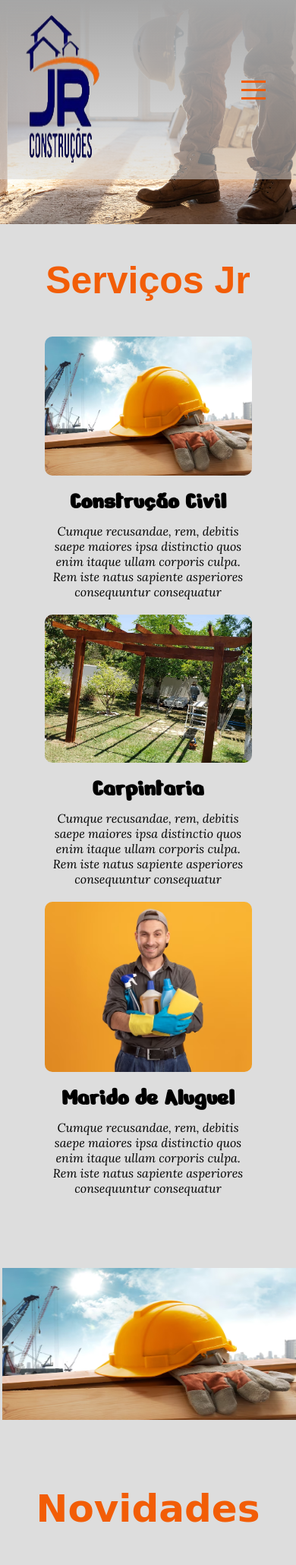
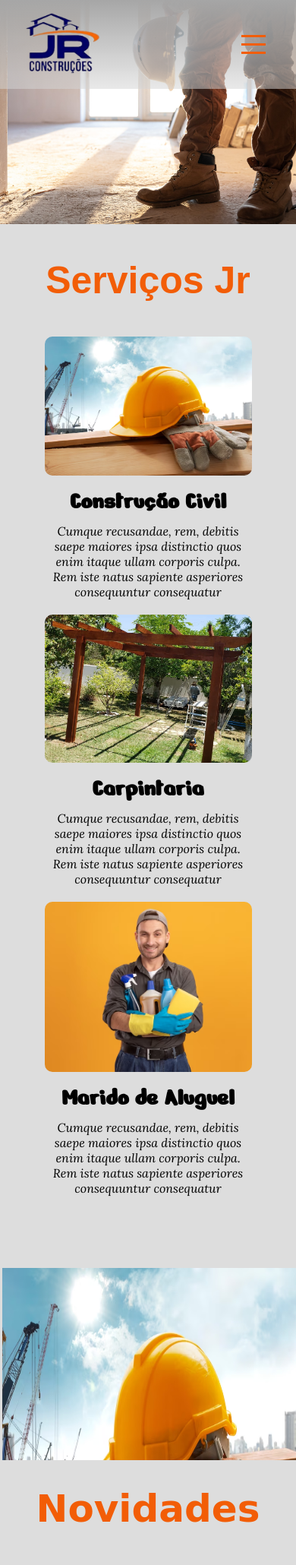
Before and after one commit to gabipereira0614/JR_codespace, a CodeIgniter 4 app: template app/Views/home.php in a window 390 px wide. Shown: the top 2060 px of the page at 76% size. Run offline with PHP 8.4 and a stand-in for CodeIgniter, Linux system fonts and the light colour scheme; the template is opened without the code that fills it, so the values that code supplies are empty; some libraries are stand-ins or nearby versions; some web fonts are replaced.

Commit message:
Arruma ai nicolas

```diff
--- a/public/styles/home.css
+++ b/public/styles/home.css
@@ -248,6 +248,8 @@ width: 19.94%;
     .container-texto-inferior{
         font-family: 'Lora', 'Arial';
         font-size: large;
+        width: 100%;
+        display: flex;
     }
 }
 
@@ -489,16 +491,3 @@ width: 19.94%;
         font-size: large;
     }
 }
-@media (max-width: 540px){
-    /* .imagem-carrossel{
-        width: 80%;
-        height: 200px;
-    } */
-    .container-carrossel .imagem-carrossel img{
-        width: 19.95%;
-        }
-    img{
-        height: 200px;
-    }
-
-}
```
